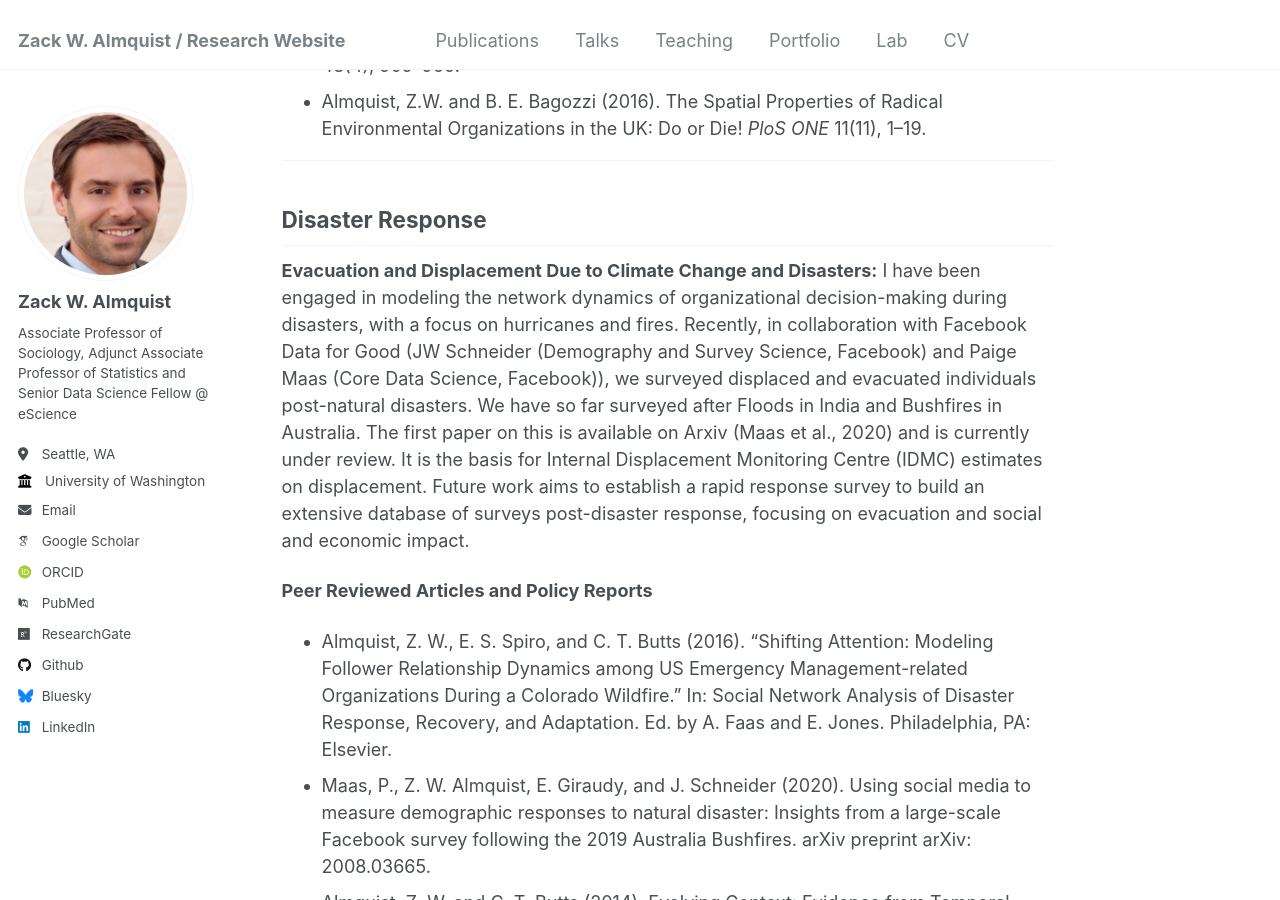
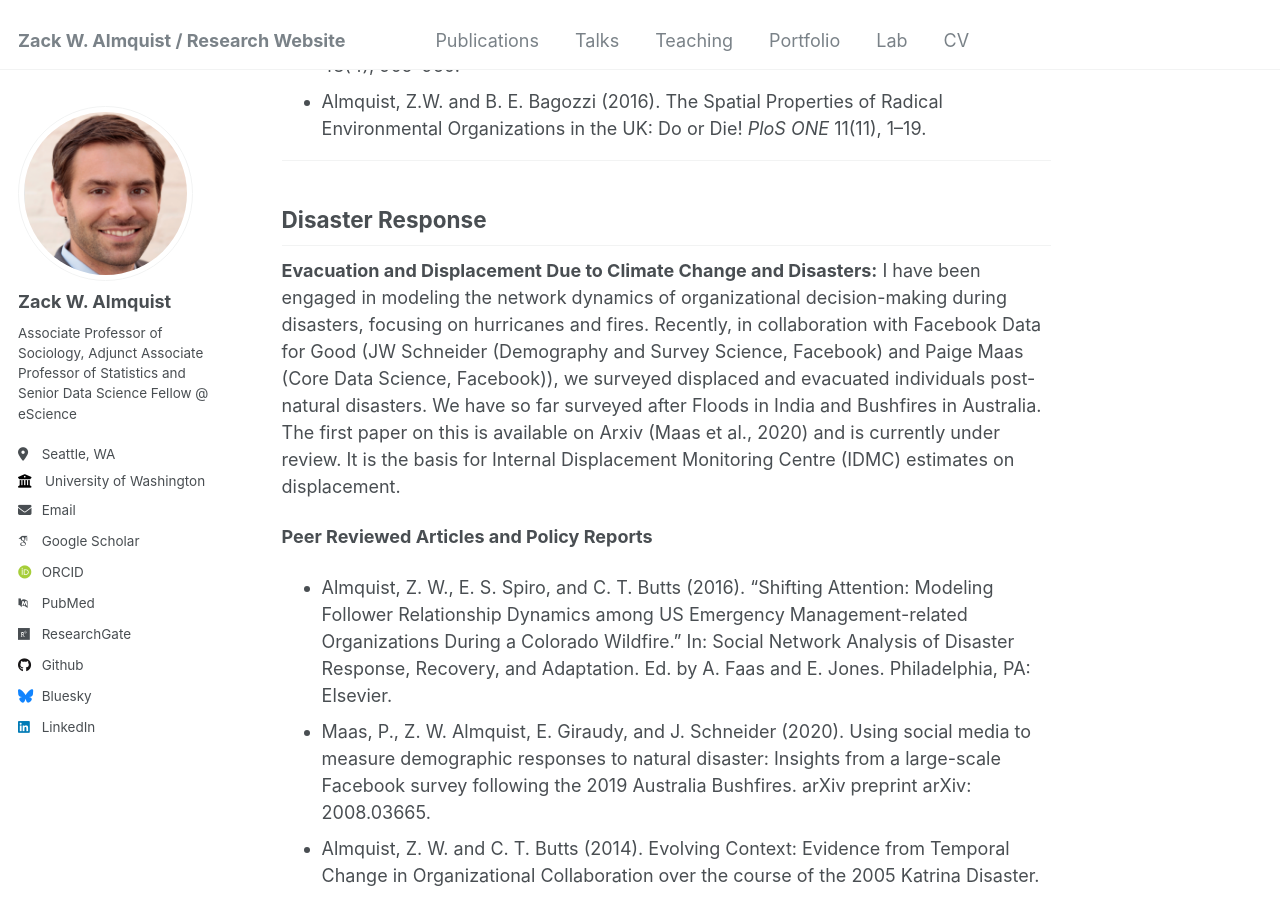
Before and after one commit to zalmquist/zalmquist.github.io, a Jekyll site: the page built from _portfolio/portfolio-3.md, in a window 1280 px wide and 900 px high, scrolled down 1585 px. Built offline with Jekyll 4.4.1, drawn with Linux system fonts in a browser that asks for light colours; some web fonts are replaced.

Commit message:
Update portfolio-3.md

```diff
--- a/_portfolio/portfolio-3.md
+++ b/_portfolio/portfolio-3.md
@@ -35,7 +35,7 @@ Value Networks at the UNFCCC Climate Change Talks. Submitted to Network Science.
 
 ## Disaster Response
 
-**Evacuation and Displacement Due to Climate Change and Disasters:** I have been engaged in modeling the network dynamics of organizational decision-making during disasters, with a focus on hurricanes and fires. Recently, in collaboration with Facebook Data for Good (JW Schneider (Demography and Survey Science, Facebook) and Paige Maas (Core Data Science, Facebook)), we surveyed displaced and evacuated individuals post-natural disasters. We have so far surveyed after Floods in India and Bushfires in Australia. The first paper on this is available on Arxiv (Maas et al., 2020) and is currently under review. It is the basis for Internal Displacement Monitoring Centre (IDMC) estimates on displacement. Future work aims to establish a rapid response survey to build an extensive database of surveys post-disaster response, focusing on evacuation and social and economic impact.
+**Evacuation and Displacement Due to Climate Change and Disasters:** I have been engaged in modeling the network dynamics of organizational decision-making during disasters, focusing on hurricanes and fires. Recently, in collaboration with Facebook Data for Good (JW Schneider (Demography and Survey Science, Facebook) and Paige Maas (Core Data Science, Facebook)), we surveyed displaced and evacuated individuals post-natural disasters. We have so far surveyed after Floods in India and Bushfires in Australia. The first paper on this is available on Arxiv (Maas et al., 2020) and is currently under review. It is the basis for Internal Displacement Monitoring Centre (IDMC) estimates on displacement.
 
 <b>Peer Reviewed Articles and Policy Reports</b>
 
```
